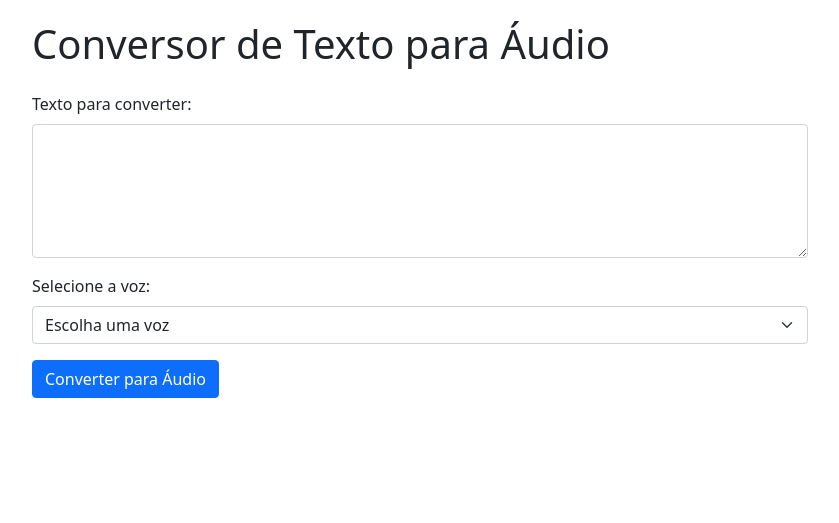
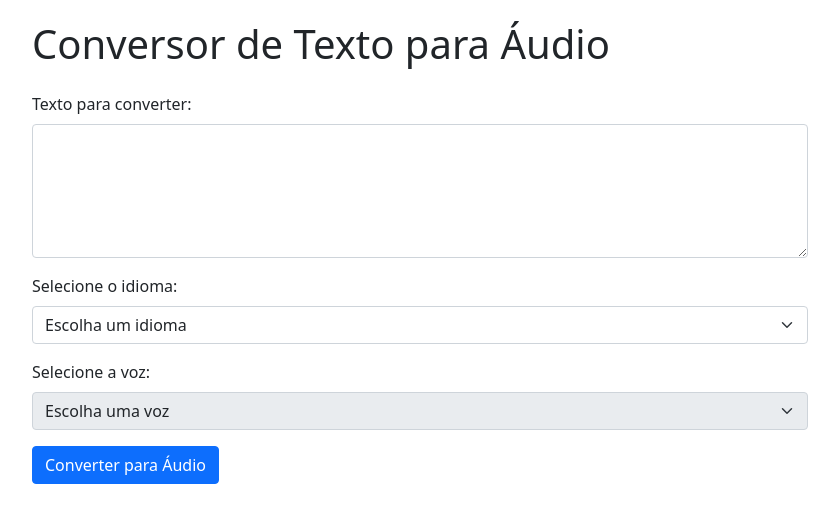
Before and after one commit to CaioMenezes2/ttsweb, a Flask app: template templates/index.html in a window 1280 px wide. Shown: the top 523 px of the page, without its empty margins (220-1059 px from the left). Run offline with Flask 2, Linux system fonts and the light colour scheme; the template is opened without the code that fills it: most values are stand-ins (such as "Sample title", 1, 10 or a date in 2020).

Commit message:
Update vozes

```diff
--- a/templates/index.html
+++ b/templates/index.html
@@ -21,16 +21,19 @@
                 <div class="invalid-feedback">Por favor, insira um texto para converter.</div>
             </div>
             <div class="mb-3">
+                <label for="language" class="form-label">Selecione o idioma:</label>
+                <select class="form-select" id="language" required>
+                    <option value="" selected disabled>Escolha um idioma</option>
+                    {% for language, voice_list in voices.items() %}
+                    <option value="{{ language }}">{{ language }}</option>
+                    {% endfor %}
+                </select>
+                <div class="invalid-feedback">Por favor, selecione um idioma.</div>
+            </div>
+            <div class="mb-3">
                 <label for="voice" class="form-label">Selecione a voz:</label>
-                <select class="form-select" id="voice" name="voice" required>
+                <select class="form-select" id="voice" name="voice" required disabled>
                     <option value="" selected disabled>Escolha uma voz</option>
-                    {% for language, voice_list in voices.items() %}
-                    <optgroup label="{{ language }}">
-                        {% for voice_id, voice_name in voice_list %}
-                        <option value="{{ voice_id }}">{{ voice_name }}</option>
-                        {% endfor %}
-                    </optgroup>
-                    {% endfor %}
                 </select>
                 <div class="invalid-feedback">Por favor, selecione uma voz.</div>
             </div>
@@ -54,11 +57,40 @@
     <script>
         document.addEventListener('DOMContentLoaded', function() {
             const form = document.querySelector('form');
+            const languageSelect = document.getElementById('language');
+            const voiceSelect = document.getElementById('voice');
             const convertButton = document.getElementById('convertButton');
             const loadingIndicator = document.getElementById('loadingIndicator');
             const downloadSection = document.getElementById('downloadSection');
             const audioPlayer = document.getElementById('audioPlayer');
             const downloadButton = document.getElementById('downloadButton');
+
+            // Store all voices data
+            const voicesData = {
+                {% for language, voice_list in voices.items() %}
+                "{{ language }}": [
+                    {% for voice_id, voice_name in voice_list %}
+                    {id: "{{ voice_id }}", name: "{{ voice_name }}"},
+                    {% endfor %}
+                ],
+                {% endfor %}
+            };
+
+            // Update voice options when language changes
+            languageSelect.addEventListener('change', function() {
+                const selectedLanguage = this.value;
+                const voices = voicesData[selectedLanguage] || [];
+
+                voiceSelect.innerHTML = '<option value="" disabled selected>Escolha uma voz</option>';
+                voices.forEach(voice => {
+                    const option = document.createElement('option');
+                    option.value = voice.id;
+                    option.textContent = voice.name;
+                    voiceSelect.appendChild(option);
+                });
+
+                voiceSelect.disabled = false;
+            });
 
             form.addEventListener('submit', async function(e) {
                 e.preventDefault();
```
